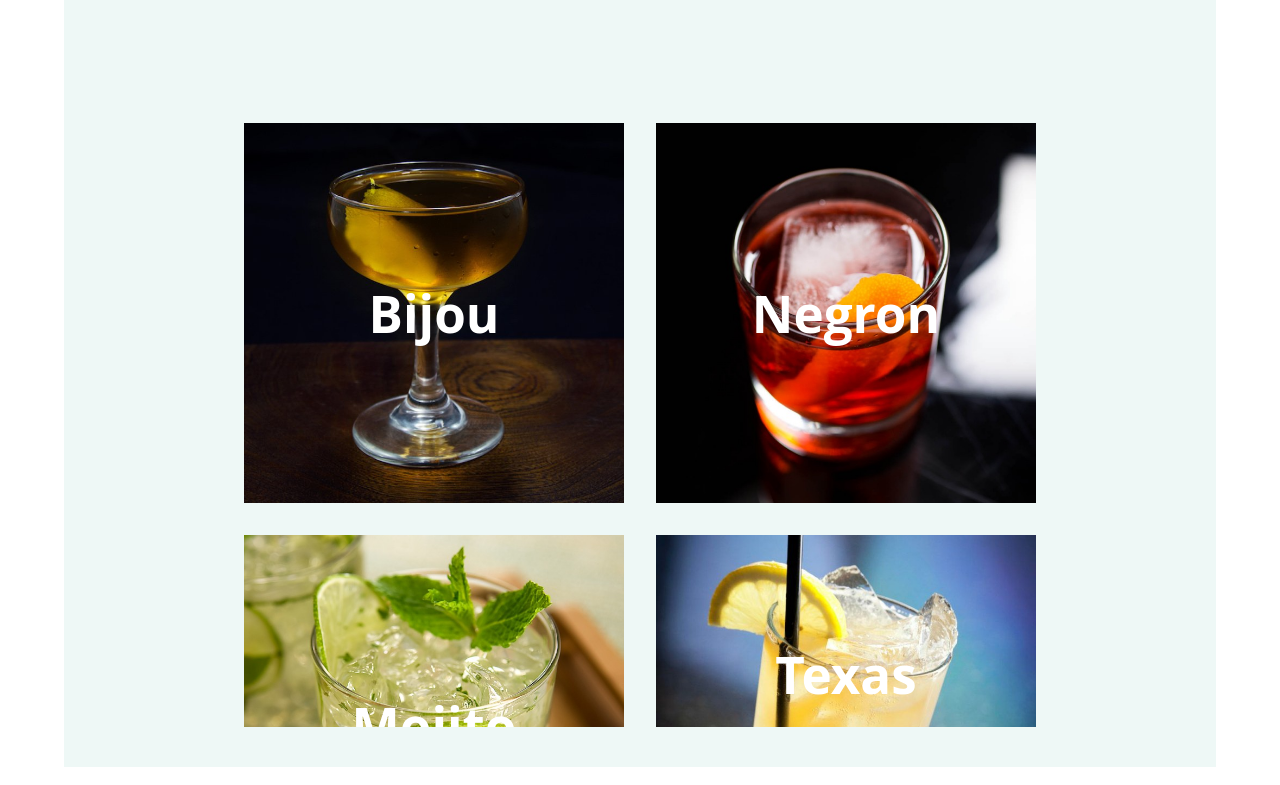
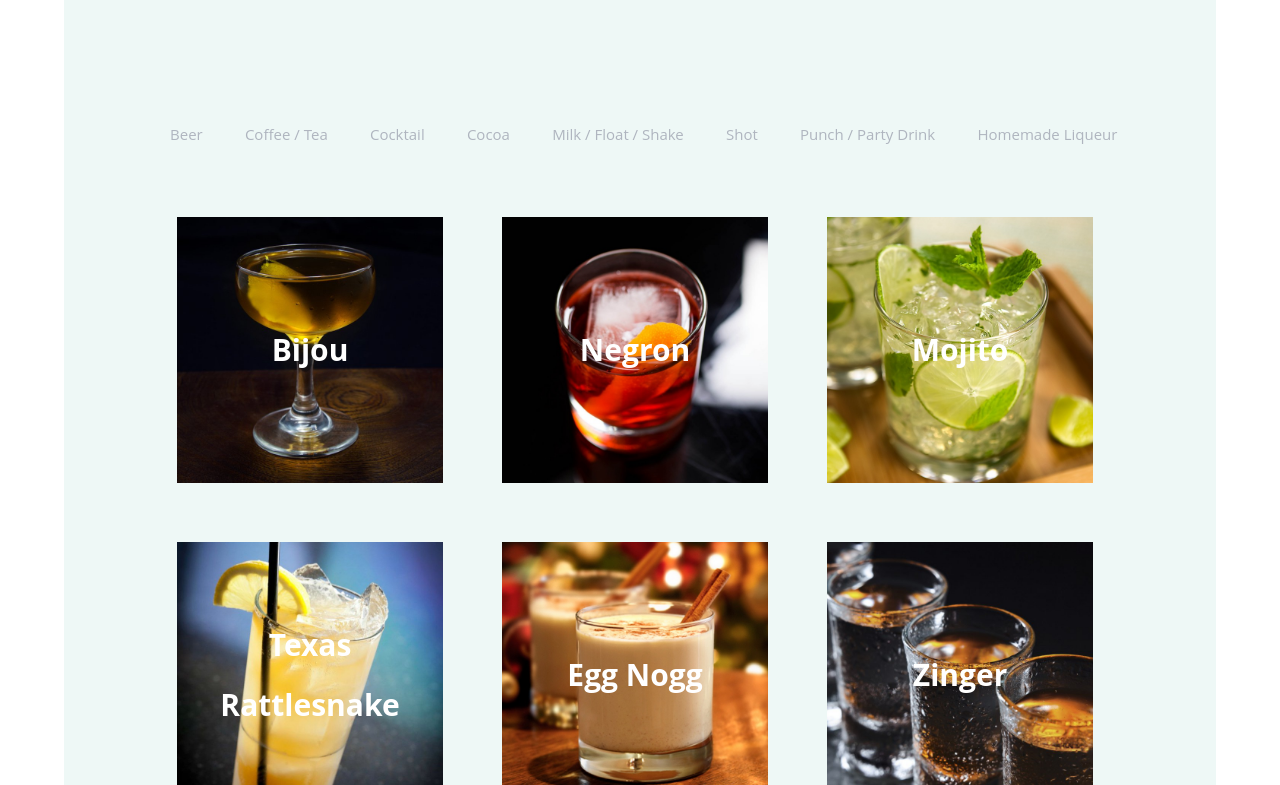
Before and after one commit to rkosak237/daftacademy-frontend_levelup-spring2019, a website built with webpack: page src/index.html in a window 1280 px wide. Shown: the part 97-882 px from the top of the page. Built offline with nearby package versions, Linux system fonts and the light colour scheme.

Commit message:
RWD fixes, added new breakpoint for bigger screens

```diff
--- a/src/index.html
+++ b/src/index.html
@@ -14,17 +14,26 @@
                     <header class="article__header header">
                         <div class="header__logo">d'inks</div>
                         <button class="button header__button">&#x2630</button>
+                    </header>
+                    <div class="container__content">
                         <nav class="article__nav nav">
-                            <ul class="nav__destkop">
-                                <li class="nav__element"></li>
+                            <ul class="nav__desktop">
+                                <li class="nav__element">Beer</li>
+                                <li class="nav__element">Coffee / Tea</li>
+                                <li class="nav__element">Cocktail</li>
+                                <li class="nav__element">Cocoa</li>
+                                <li class="nav__element">Milk / Float / Shake</li>
+                                <li class="nav__element">Shot</li>
+                                <li class="nav__element">Punch / Party Drink</li>
+                                <li class="nav__element">Homemade Liqueur</li>
                             </ul>
                             <ul class="nav__mobile">
                                 <li class="nav__element"></li>
                             </ul>
                         </nav>
-                    </header>
-                    <section id="gridLayout" class="article__grid grid">
-                    </section>
+                        <section id="gridLayout" class="article__grid grid">
+                        </section>
+                    </div>
                 </article>
             </main>
             <footer class="footer">
--- a/src/scss/base/_config.scss
+++ b/src/scss/base/_config.scss
@@ -4,17 +4,25 @@
 
 html,
 body {
-    height: 100%;
-    width: 100%;
     font-family: $primary-font-family;
 }
 
 html {
-    font-size: 16px;
+    font-size: 13px;
     color: $font-color-primary;
+
+    @media (min-width: $desktop-small) and (max-width: $desktop-medium) {
+        font-size: 15px;
+    }
+
+    @media (min-width: $desktop-medium) {
+        font-size: 18px;
+    }
 }
 
 body {
+    height: 100%;
+    width: 100%;
     display: flex;
     justify-content: center;
     align-content: center;
--- a/src/scss/base/_media-queries.scss
+++ b/src/scss/base/_media-queries.scss
@@ -9,6 +9,8 @@ $tablet-landscape: 1024px;
 
 $desktop-small: 1280px;
 $desktop-medium: 1440px;
+
+$desktop-big: 1600px;
 
 
 // @media all and (min-width: $desktop-medium) { }
--- a/src/scss/components/_article.scss
+++ b/src/scss/components/_article.scss
@@ -14,10 +14,6 @@
         align-items: center;
     }
 
-    &__nav {
-        display: none;
-    }
-
     &__grid {
         height: 100%;
         width: 100%;
--- a/src/scss/components/_grid.scss
+++ b/src/scss/components/_grid.scss
@@ -3,11 +3,14 @@
     display: flex;
     justify-content: center;
     flex-wrap: wrap;
+    margin: 0 0 5rem 0;
 
-    @media all and (min-width: $desktop-medium) {
-        max-width: 1280px;
-        max-height: 945px;
+    @media (min-width: $tablet) {
+        height: 42rem;
+        justify-content: flex-start;
     }
+
+
 
     &__element {
         border: 0rem solid $hoover-border;
@@ -16,20 +19,25 @@
         justify-content: center;
         display: flex;
         align-items: center;
-        margin: 0 0 2rem 0;
+        padding: 0 0 2rem 0;
         transition: .5s ease-in-out;
         position: relative;
         opacity: 1;
+        padding: 0;
 
         &:hover {
             border: 1rem solid $hoover-border;
             opacity: 0.5;
         }
 
-        @media all and (min-width: $tablet) {
-            margin: 1rem;
-            height: 380px;
-            width: 380px;
+        @media (min-width: $tablet) and (max-width: $tablet-landscape) {
+            margin: 3%;
+            width: 27%
+        }
+
+        @media all and (min-width: $tablet-landscape) {
+            margin: 3%;
+            width: 27%
         }
     }
 
@@ -43,10 +51,14 @@
         text-align: center;
         line-height: 2;
         color: $font-color-secondary;
-        font-size: 3.2rem;
+        font-size: 2rem;
         font-weight: bold;
         position: absolute;
         transition: .5s ease-in-out;
 
+        @media all and (min-width: $desktop-big) {
+            font-size: 2.8rem;
+        }
+
     }
 }
--- a/src/scss/components/_header.scss
+++ b/src/scss/components/_header.scss
@@ -17,7 +17,7 @@
         justify-content: center;
         align-items: center;
         border: 0.28rem solid $border-color-accent;
-        margin-top: -6.8rem;
+        margin-top: -6.2rem;
         height: 5rem;
         width: 12.5rem;
 
--- /dev/null
+++ b/src/scss/components/_nav.scss
@@ -0,0 +1,23 @@
+.nav {
+    // margin: 0 0 4.68rem 2rem;
+    // margin: 0 0 0rem 2rem;
+    margin: 0 0 0 0.5rem;
+
+
+    &__desktop {
+        display: none;
+
+        @media all and (min-width: $tablet-landscape) {
+            display: flex;
+            justify-content: space-between;
+        }
+    }
+
+    &__mobile {
+        visibility: hidden;
+    }
+
+    &__element {
+        padding: 1rem;
+    }
+}
--- a/src/scss/styles.scss
+++ b/src/scss/styles.scss
@@ -8,23 +8,23 @@
 @import './containers/container';
 @import './components/article';
 @import './components/header';
+@import './components/nav';
 @import './components/grid';
 @import './components/btn';
 @import './components/footer';
 
 
-.nav {
-    &__desktop {
-        display: none;
+.container__content {
 
-        @media all and (min-width: $tablet-landscape) {
-            display: block;
-        }
+    @media all and (min-width: $desktop-small) and (max-width: $desktop-medium) {
+        display: flex;
+        flex-direction: column;
+        width: 90%;
     }
 
-    &__mobile {
-        visibility: hidden;
+    @media all and (min-width: $desktop-big) {
+        display: flex;
+        flex-direction: column;
+        width: 73%;
     }
-
-    &__element {}
 }
```
